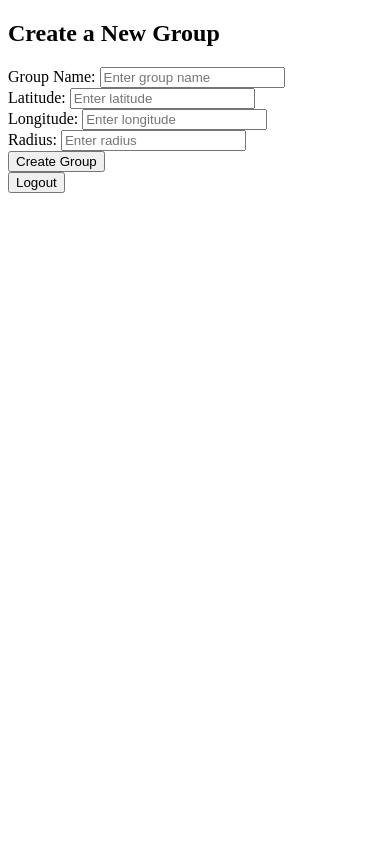
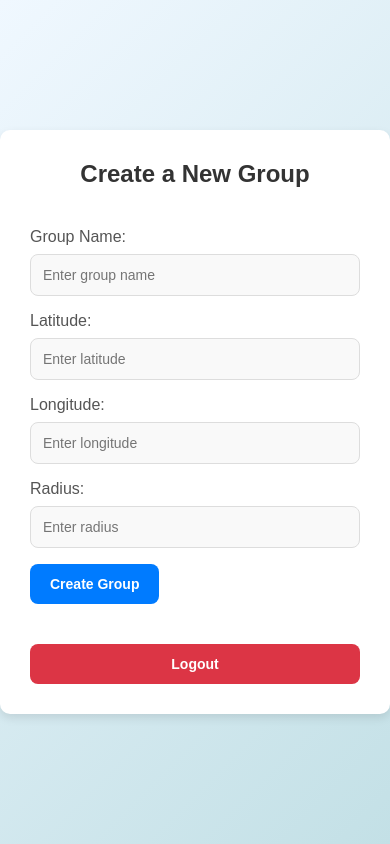
Before and after one commit to 150619li/Geochat, a website: page GeoChat/public/creategroup.html in a window 390 px wide. Drawn offline with nearby package versions, Linux system fonts and the light colour scheme.

Commit message:
页面设计

```diff
--- a/GeoChat/public/creategroup.html
+++ b/GeoChat/public/creategroup.html
@@ -5,8 +5,123 @@
   <meta charset="UTF-8">
   <meta name="viewport" content="width=device-width, initial-scale=1.0">
   <title>Create Group</title>
+  <style>
+    /* Reset some default styles */
+    * {
+      margin: 0;
+      padding: 0;
+      box-sizing: border-box;
+    }
+
+    /* Set page height and background */
+    body {
+      min-height: 100vh;
+      display: flex;
+      justify-content: center;
+      align-items: center;
+      background: linear-gradient(135deg, #f0f8ff, #c3e0e6); /* Light blue gradient */
+      font-family: Arial, sans-serif;
+    }
+
+    /* White box container */
+    .container {
+      background-color: #ffffff;
+      padding: 40px;
+      border-radius: 10px;
+      box-shadow: 0 4px 10px rgba(0, 0, 0, 0.1);
+      width: 100%;
+      max-width: 500px;
+      display: flex;
+      flex-direction: column;
+      gap: 20px;
+    }
+
+    /* Title styles */
+    .container h2 {
+      text-align: center;
+      color: #333333;
+      font-size: 24px;
+      margin-bottom: 20px;
+    }
+
+    /* Form label and input styles */
+    label {
+      font-size: 16px;
+      color: #555555;
+    }
+
+    input {
+      width: 100%;
+      padding: 12px;
+      margin-top: 8px;
+      margin-bottom: 16px;
+      border: 1px solid #ddd;
+      border-radius: 8px;
+      font-size: 16px;
+      background-color: #f9f9f9;
+    }
+
+    input:focus {
+      border-color: #007bff;
+      outline: none;
+    }
+
+    button {
+      padding: 12px 20px;
+      border: none;
+      border-radius: 8px;
+      font-size: 16px;
+      cursor: pointer;
+      transition: transform 0.2s, box-shadow 0.2s;
+    }
+
+    /* Submit button styles */
+    button[type="submit"] {
+      background-color: #007bff; /* Blue */
+      color: white;
+      font-weight: bold;
+    }
+
+    button[type="submit"]:hover {
+      background-color: #0056b3;
+      transform: translateY(-3px);
+      box-shadow: 0 5px 15px rgba(0, 0, 0, 0.1);
+    }
+
+    /* Logout button styles */
+    #logout-btn {
+      background-color: #dc3545; /* Red */
+      color: white;
+      font-weight: bold;
+      padding: 12px 20px;
+      border: none;
+      border-radius: 8px;
+      width: 100%;
+      margin-top: 20px;
+      cursor: pointer;
+      transition: transform 0.2s, box-shadow 0.2s;
+    }
+
+    #logout-btn:hover {
+      background-color: #c82333;
+      transform: translateY(-3px);
+      box-shadow: 0 5px 15px rgba(0, 0, 0, 0.1);
+    }
+
+    /* Small screen adjustments */
+    @media (max-width: 650px) {
+      .container {
+        padding: 30px;
+      }
+
+      input, button {
+        font-size: 14px;
+      }
+    }
+  </style>
 </head>
 <body>
+  <div class="container">
     <h2>Create a New Group</h2>
     <form id="create-group-form">
       <label for="group-name">Group Name:</label>
@@ -25,6 +140,7 @@
     </form>
 
     <button id="logout-btn">Logout</button>
+  </div>
 
   <script>
     // Create group function
@@ -64,7 +180,7 @@
         const userId = decodedToken.userId;
 
         const the_groupId = adata;
-        console.log(the_groupId)
+        console.log(the_groupId);
         const new_response = await fetch(`/api/groups/${the_groupId}/addMember`, {
         method: 'POST',
         headers: {
@@ -78,7 +194,7 @@
         const new_data = await new_response.text();
 
         if (new_response.ok) {
-            alert(new_data)
+            alert(new_data);
         } else {
             alert(new_data);
         }
```
Also changed, not shown: GeoChat/public/assess.html (+40 -13 lines), GeoChat/public/grouplist.html (+93 -40 lines), GeoChat/public/login.html (+5 -1 lines), GeoChat/public/register.html (+2 -1 lines). Lines whose indentation alone changed are shown as unchanged.
